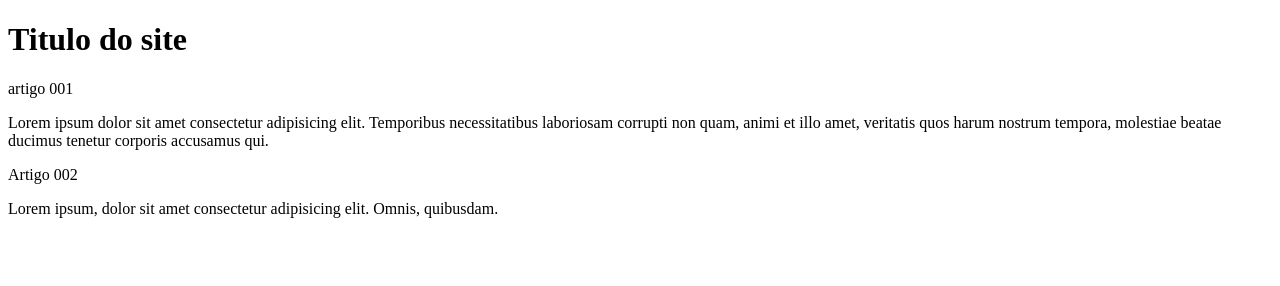
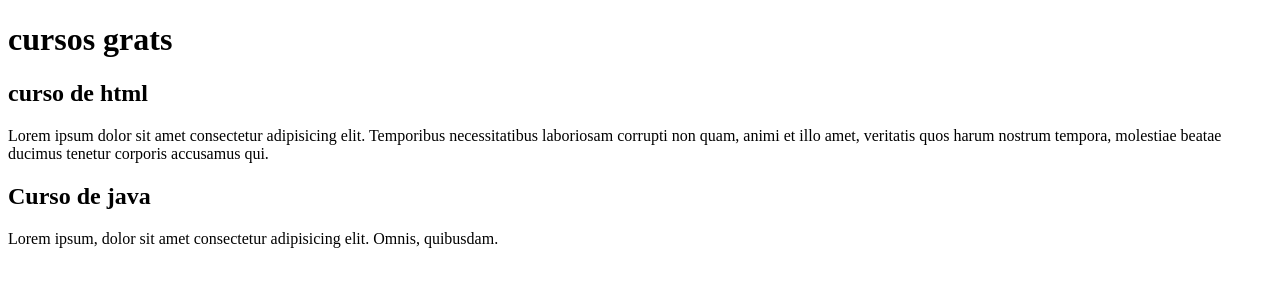
Before and after one commit to phlpierani/projeto-site, a plain HTML site: page index.html in a window 1280 px wide. Drawn offline with Linux system fonts and the light colour scheme.

Commit message:
Comecei a escrever o conteudo

```diff
--- a/index.html
+++ b/index.html
@@ -9,14 +9,19 @@
     <main>
         <header>
             <h1>
-                Titulo do site
+                cursos grats
             </h1>
         </header>
-        <article>artigo 001</article>
+        <article>
+            <h2>
+            curso de html
+        </h2>
         <p>Lorem ipsum dolor sit amet consectetur adipisicing elit. Temporibus necessitatibus laboriosam corrupti non quam, animi et illo amet, veritatis quos harum nostrum tempora, molestiae beatae ducimus tenetur corporis accusamus qui.
-        </p>
-        <article>Artigo 002</article>
+    </article>
+
+        <article><h2>Curso de java </h2>
         <p>Lorem ipsum, dolor sit amet consectetur adipisicing elit. Omnis, quibusdam.</p>
+    </article>
     </main>
 </body>
 </html>
```
